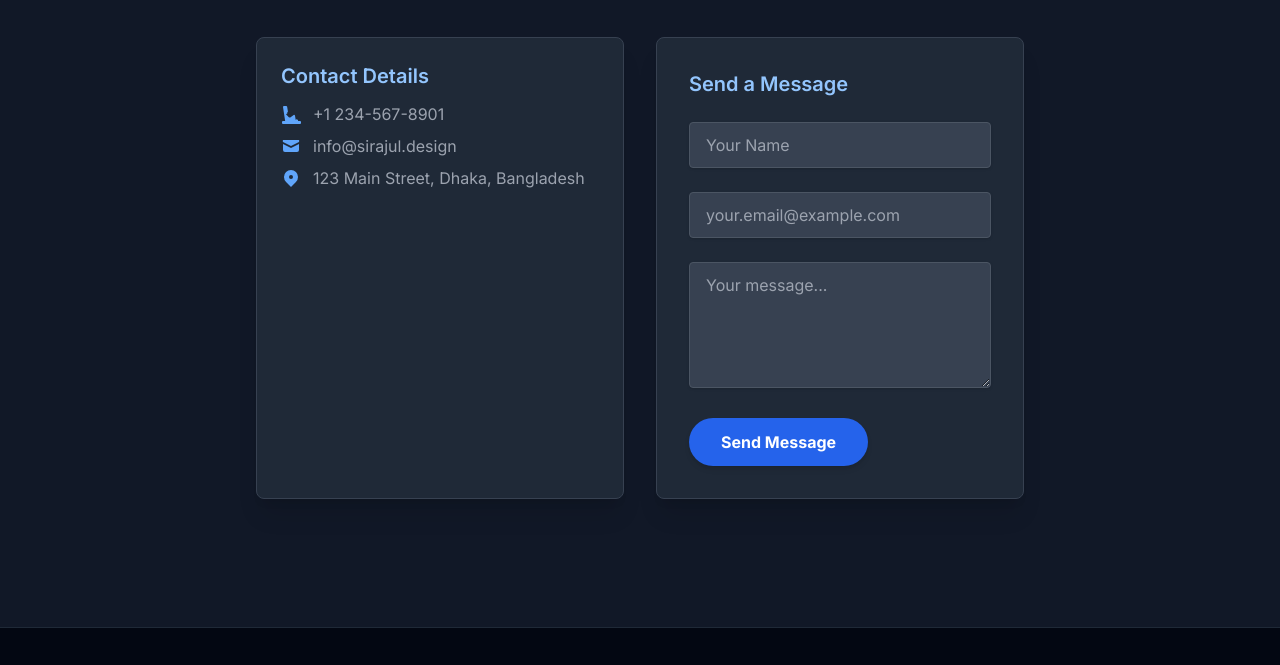
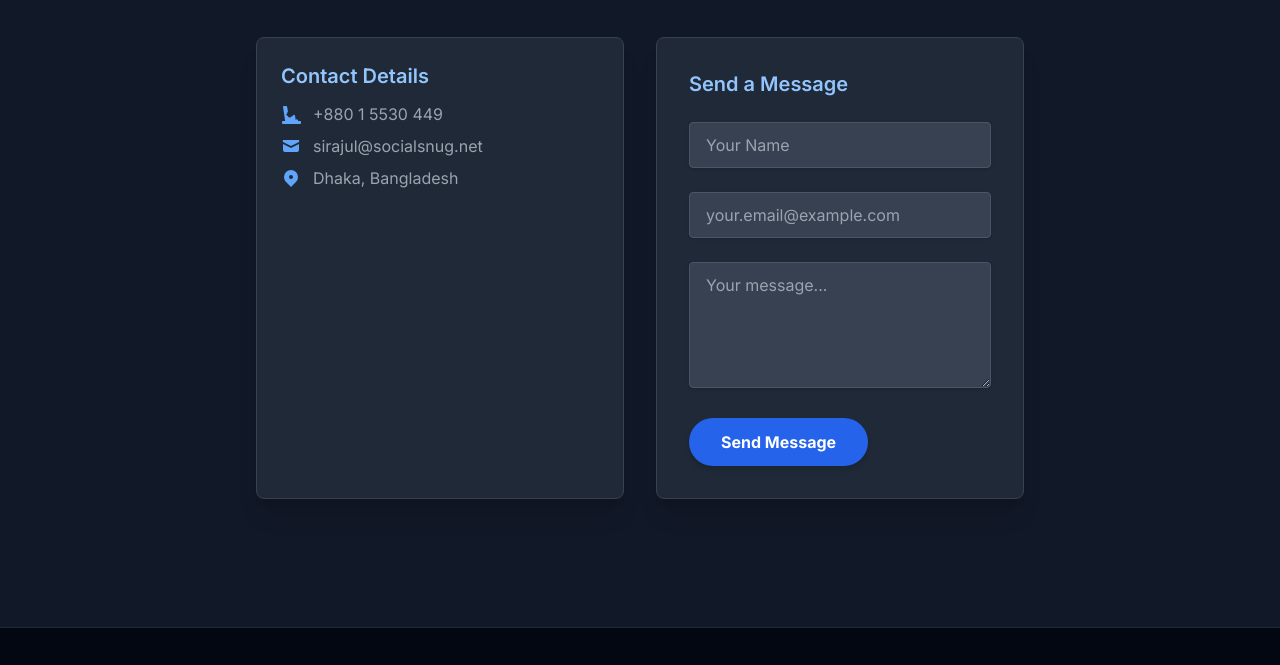
Before and after one commit to socialsnug/sirajul, a plain HTML site: page index.html in a window 1280 px wide. Shown: the part 5525-6190 px from the top of the page. Drawn offline with nearby package versions, Linux system fonts and the light colour scheme.

Commit message:
Update index.html

```diff
--- a/index.html
+++ b/index.html
@@ -443,9 +443,9 @@
                 <div class="grid grid-cols-1 md:grid-cols-2 gap-8 mb-12 text-left">
                     <div class="contact-info bg-gray-800 p-6 rounded-lg shadow-xl border border-gray-700">
                         <h3 class="text-xl font-semibold text-blue-300 mb-3">Contact Details</h3>
-                        <p class="text-gray-400 mb-2 flex items-center"><svg class="w-5 h-5 mr-3 text-blue-400" fill="currentColor" viewBox="0 0 20 20"><path fill-rule="evenodd" d="M2 3a1 1 0 011-1h2.153a1 1 0 01.986.836l.74 4.435a1 1 0 01-.54 1.06L6.222 9.687a1 1 0 00-.54.06L5 10.333 7.828 13.162a1 1 0 00.329.176l.16.096a1 1 0 00.916-.017l3.779-2.613a1 1 0 01.986.836l.74 4.435A1 1 0 0117 17h2a1 1 0 011 1v1a1 1 0 01-1 1H2a1 1 0 01-1-1v-1a1 1 0 011-1h2.153z" clip-rule="evenodd"></path></svg>+1 234-567-8901</p>
-                        <p class="text-gray-400 mb-2 flex items-center"><svg class="w-5 h-5 mr-3 text-blue-400" fill="currentColor" viewBox="0 0 20 20"><path d="M2.003 5.884L10 9.882l7.997-3.998A2 2 0 0018 4H2a2 2 0 00-.003 1.884z"></path><path d="M18 8.118l-8 4-8-4V14a2 2 0 002 2h12a2 2 0 002-2V8.118z"></path></svg>info@sirajul.design</p>
-                        <p class="text-gray-400 flex items-center"><svg class="w-5 h-5 mr-3 text-blue-400" fill="currentColor" viewBox="0 0 20 20"><path fill-rule="evenodd" d="M5.05 4.05a7 7 0 119.9 9.9L10 18.9l-4.95-4.95a7 7 0 010-9.9zM10 11a2 2 0 100-4 2 2 0 000 4z" clip-rule="evenodd"></path></svg>123 Main Street, Dhaka, Bangladesh</p>
+                        <p class="text-gray-400 mb-2 flex items-center"><svg class="w-5 h-5 mr-3 text-blue-400" fill="currentColor" viewBox="0 0 20 20"><path fill-rule="evenodd" d="M2 3a1 1 0 011-1h2.153a1 1 0 01.986.836l.74 4.435a1 1 0 01-.54 1.06L6.222 9.687a1 1 0 00-.54.06L5 10.333 7.828 13.162a1 1 0 00.329.176l.16.096a1 1 0 00.916-.017l3.779-2.613a1 1 0 01.986.836l.74 4.435A1 1 0 0117 17h2a1 1 0 011 1v1a1 1 0 01-1 1H2a1 1 0 01-1-1v-1a1 1 0 011-1h2.153z" clip-rule="evenodd"></path></svg>+880 1 5530 449</p>
+                        <p class="text-gray-400 mb-2 flex items-center"><svg class="w-5 h-5 mr-3 text-blue-400" fill="currentColor" viewBox="0 0 20 20"><path d="M2.003 5.884L10 9.882l7.997-3.998A2 2 0 0018 4H2a2 2 0 00-.003 1.884z"></path><path d="M18 8.118l-8 4-8-4V14a2 2 0 002 2h12a2 2 0 002-2V8.118z"></path></svg>sirajul@socialsnug.net</p>
+                        <p class="text-gray-400 flex items-center"><svg class="w-5 h-5 mr-3 text-blue-400" fill="currentColor" viewBox="0 0 20 20"><path fill-rule="evenodd" d="M5.05 4.05a7 7 0 119.9 9.9L10 18.9l-4.95-4.95a7 7 0 010-9.9zM10 11a2 2 0 100-4 2 2 0 000 4z" clip-rule="evenodd"></path></svg>Dhaka, Bangladesh</p>
                     </div>
                     <form class="bg-gray-800 p-8 rounded-lg shadow-xl space-y-6 border border-gray-700">
                         <h3 class="text-xl font-semibold text-blue-300 mb-3">Send a Message</h3>
```
